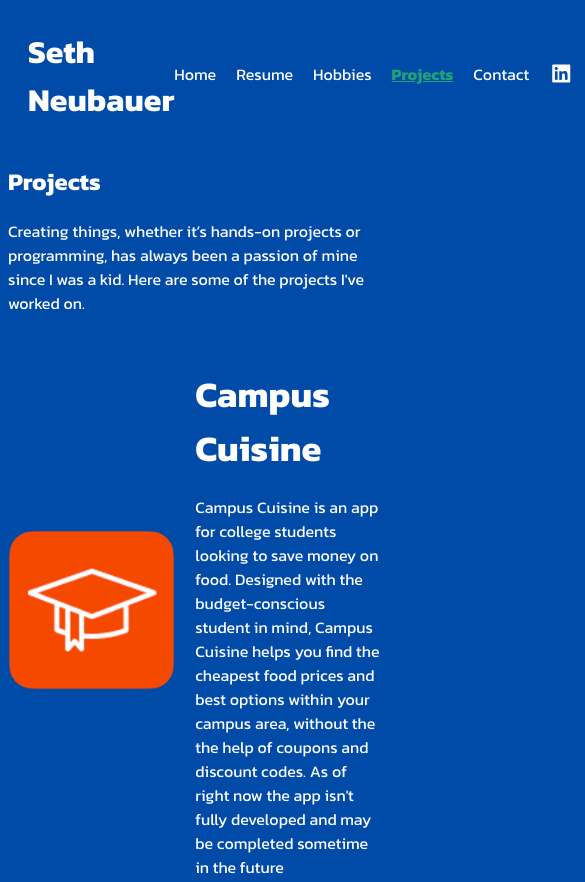
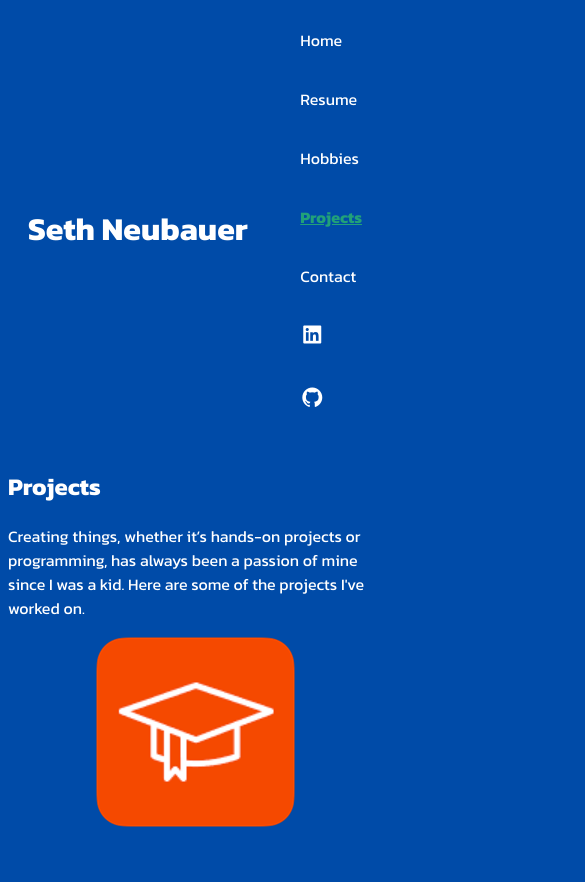
Before and after one commit to neubauerseth/neubauerseth.github.io, a plain HTML site: page projects.html in a window 390 px wide. Shown: the top 882 px of the page, 585 px wide, since content can reach past the window. Drawn offline with nearby package versions, Linux system fonts and the light colour scheme.

Commit message:
Updating window screen settings to make more compatible for all platforms

```diff
--- a/styles.css
+++ b/styles.css
@@ -22,6 +22,31 @@
     background-color: #004BA8;
     color: white;
     font-family: kanit;
+}
+
+/* Screen Adjustment Section */
+@media (min-width: 768px) and (max-width: 1024px) {
+    .site-nav ul {
+        padding: 0;
+    }
+    .site-nav li {
+        display: inline-block;
+        margin-right: 20px;
+    }
+}
+
+@media (max-width: 767px) { /* CSS Media Query for mobile phones */
+    .site-nav ul {
+        display: flex;
+        flex-direction: column;
+        padding: 0;
+    }
+    .site-nav li {
+        margin-bottom: 15px;
+    }
+    .project-content {
+        flex-direction: column;
+    }
 }
 
 /* Icon Size Section */
```
